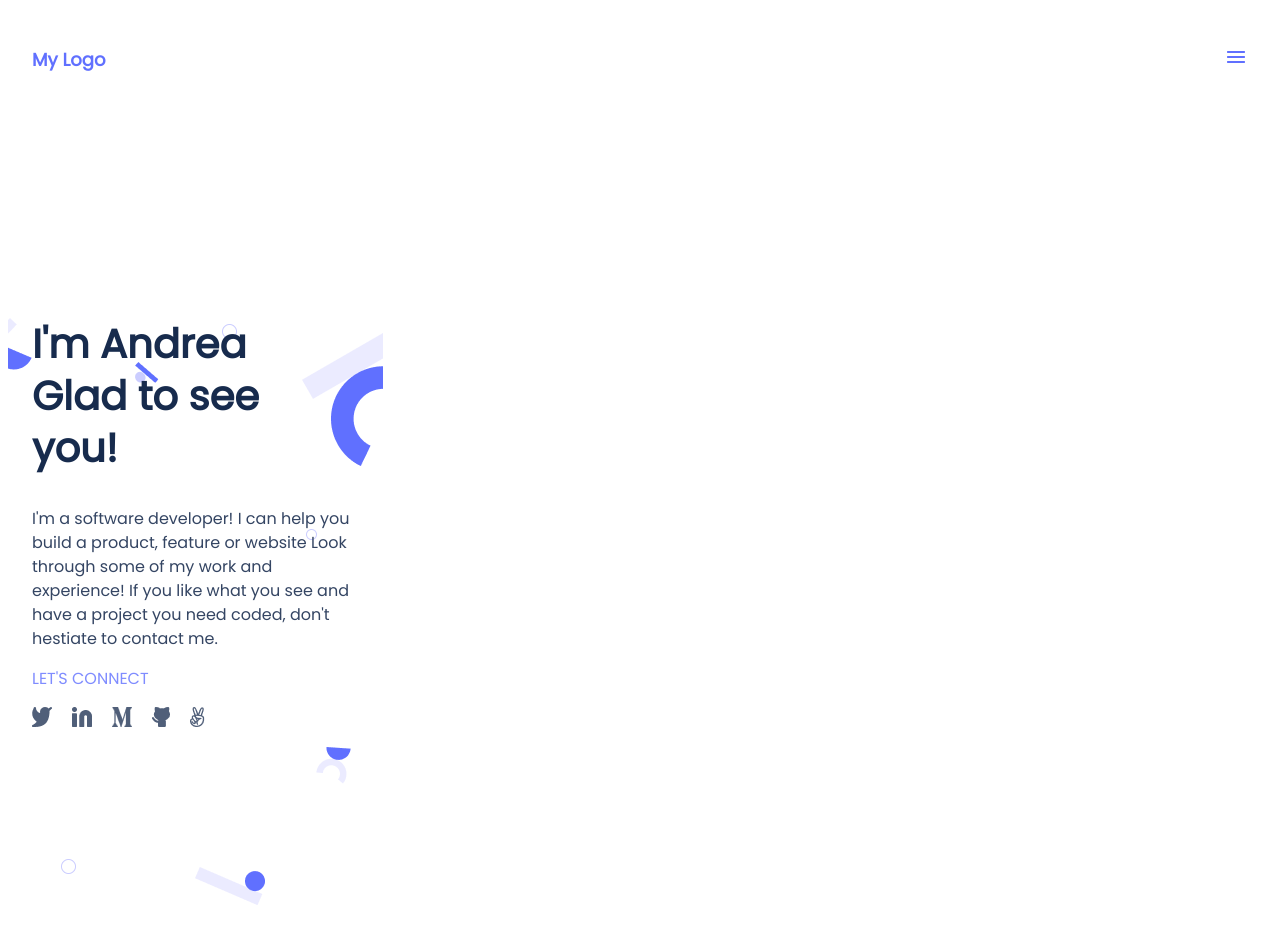
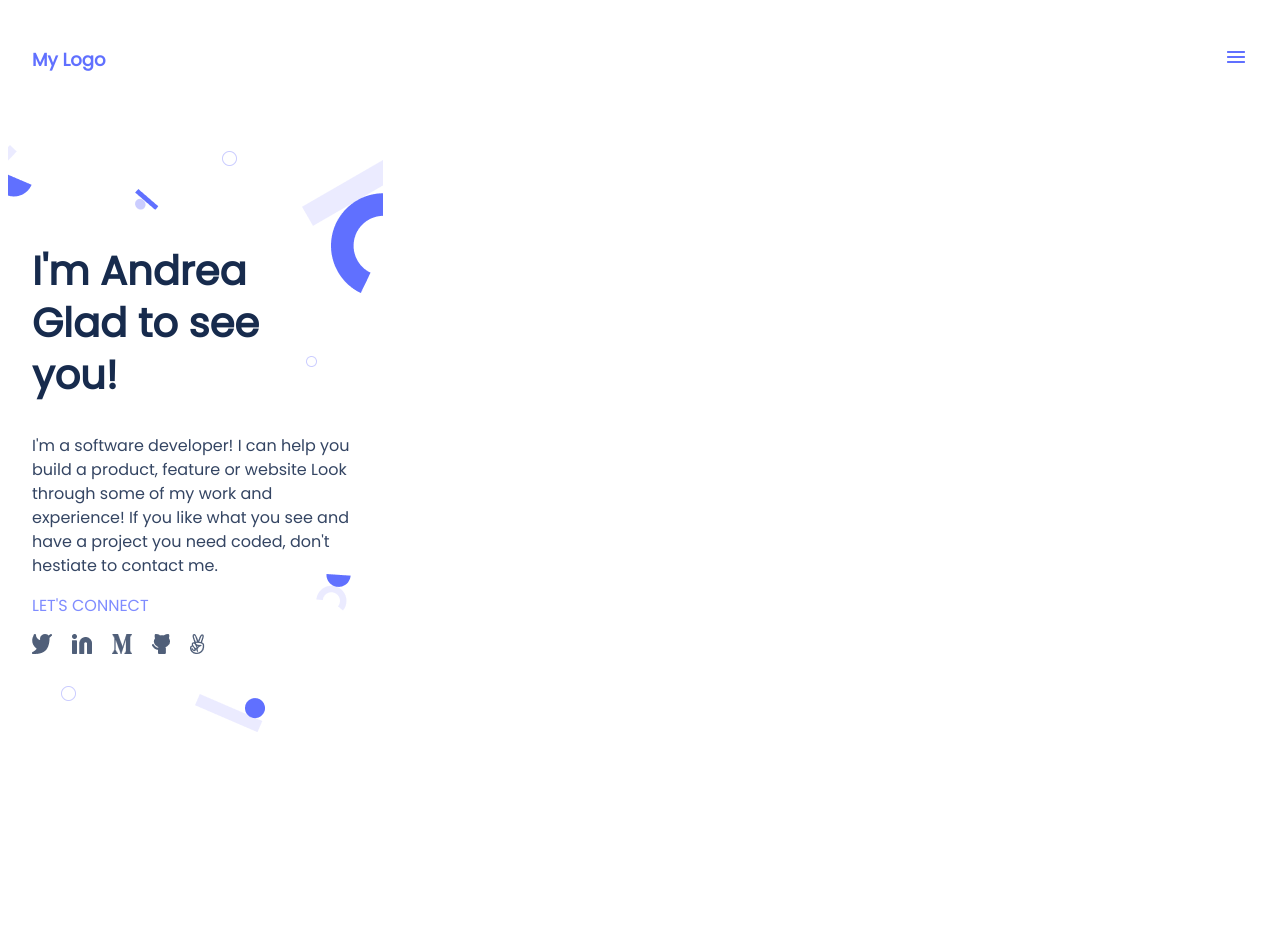
Before and after one commit to Alondra87/Portfolio1, a website: page index.html in a window 1280 px wide. Drawn offline with Linux system fonts and the light colour scheme.

```diff
--- a/css/styles.css
+++ b/css/styles.css
@@ -1,4 +1,3 @@
-
 @import url('https://fonts.googleapis.com/css2?family=Crete+Round&family=Inter:wght@300;400;500;600;700&family=Poppins&family=Roboto:wght@700&display=swap');
 
 body {
@@ -10,7 +9,6 @@
   background-image: url("/css/header-shapes\ mobile.png");
   background-repeat: no-repeat;
   height: 100vh;
-  width: 100%;
 }
 
 .nav-menu {
@@ -36,7 +34,6 @@
 .section1 {
   width: 327px;
   margin: 0 24px;
-  margin-top: 206px;
 }
 
 .presentation {
@@ -48,6 +45,7 @@
   display: flex;
   align-items: center;
   color: #172b4d;
+  padding-top: 100px;
 }
 
 .description {
```
Also changed, not shown: README.md.
